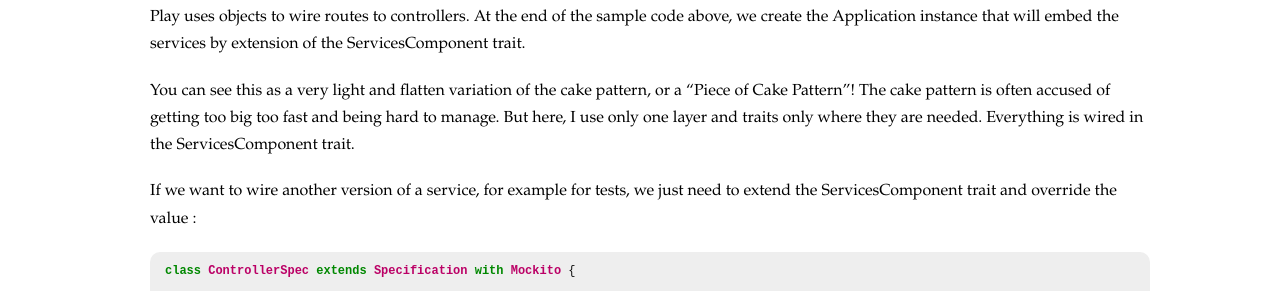
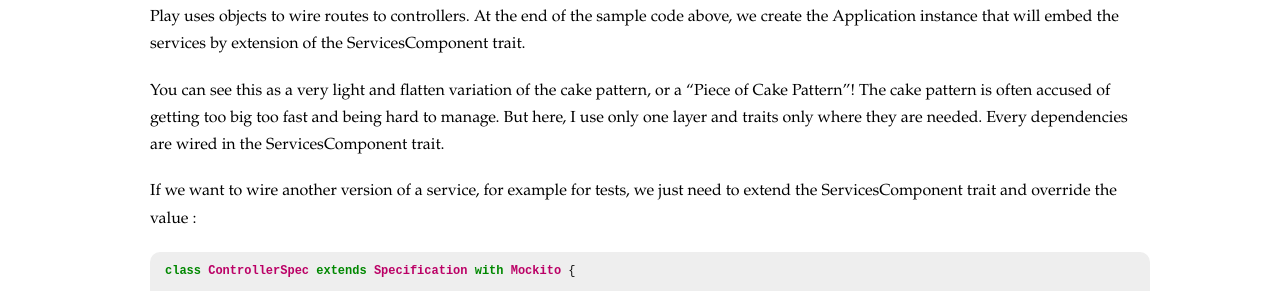
Before and after one commit to loicdescotte/loicdescotte.github.io, a Jekyll site: the page built from _posts/2014-10-22-scala-di.md, in a window 1280 px wide. Shown: the part 1138-1429 px from the top of the page. Built offline with Jekyll 4.4.1, drawn with Linux system fonts in a browser that asks for light colours; nearby versions of some CDN libraries; Markdown is read by kramdown in place of the engine named in the settings; comment, search, counter and statistics services are not loaded.

Commit message:
Update 2014-10-22-scala-di.md

```diff
--- a/_posts/2014-10-22-scala-di.md
+++ b/_posts/2014-10-22-scala-di.md
@@ -73,7 +73,7 @@ Play uses objects to wire routes to controllers. At the end of the sample code a
 
 You can see this as a very light and flatten variation of the cake pattern, or a "Piece of Cake Pattern"!
 The cake pattern is often accused of getting too big too fast and being hard to manage.
-But here, I use only one layer and traits only where they are needed. Everything is wired in the ServicesComponent trait.
+But here, I use only one layer and traits only where they are needed. Every dependencies are wired in the ServicesComponent trait.
 
 If we want to wire another version of a service, for example for tests, we just need to extend the ServicesComponent trait and override the value :
 
```
